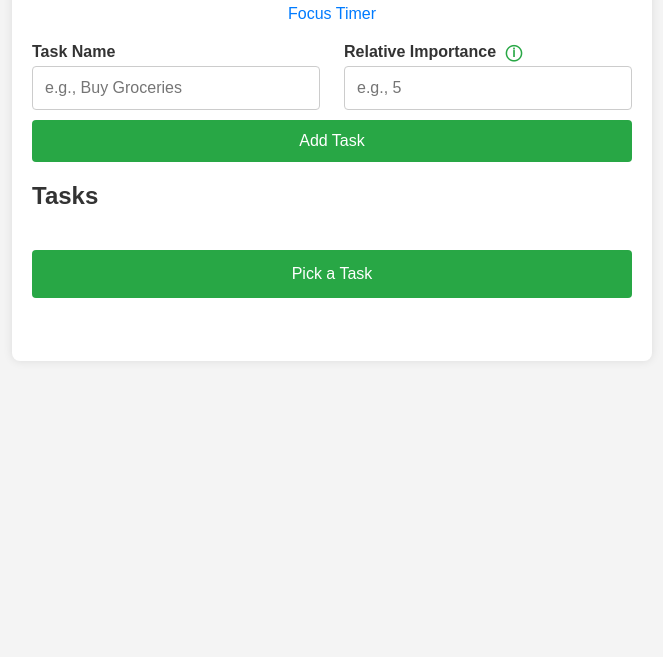
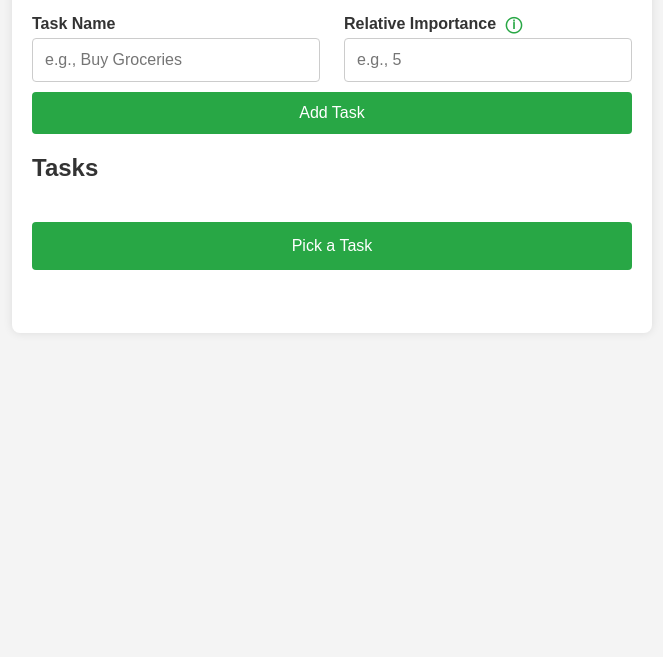
Before and after one commit to ady533/decision-randomizer, a plain HTML site: page index.html in a window 1280 px wide. Shown: the part 143-800 px from the top of the page, without its empty margins (308-971 px from the left). Drawn offline with Linux system fonts and the light colour scheme.

Commit message:
removed link bc it was really bad

```diff
--- a/index.html
+++ b/index.html
@@ -17,10 +17,6 @@
   <div class="container">
     <header>
       <h1>Decision Randomizer</h1>
-      <!-- Navigation Link to Focus Timer -->
-      <nav>
-        <a href="https://ady533.github.io/log-extension-timer/" class="nav-link">Focus Timer</a>
-      </nav>
     </header>
 
     <!-- Notification Area -->
```
